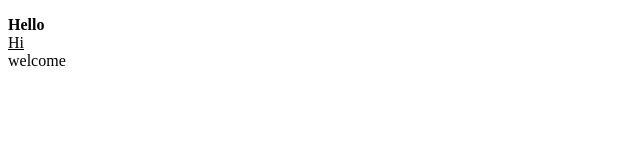
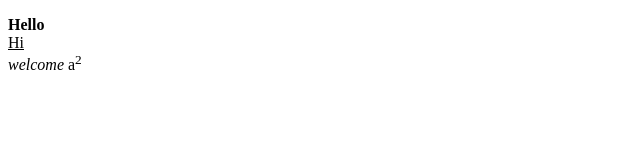
Before and after one commit to iamneo-production/bbdecffaadaeccdffeecabfeedab, a website: page public/index.html in a window 1280 px wide. Shown: the full height of the page, 0-640 px from the left. Drawn offline with Linux system fonts and the light colour scheme.

Commit message:
Backup Commit

```diff
--- a/public/index.html
+++ b/public/index.html
@@ -4,7 +4,7 @@
     <p>
         <b>Hello</b><br>
         <u>Hi</u><br>
-        <i></i>welcome
-    </p>
+        <i>welcome</i>
+        a<sup>2</sup>    </p>
 </body>
 </html>
```
